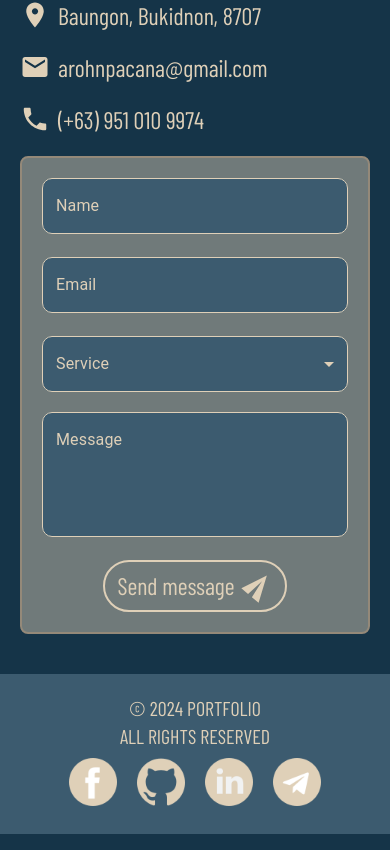
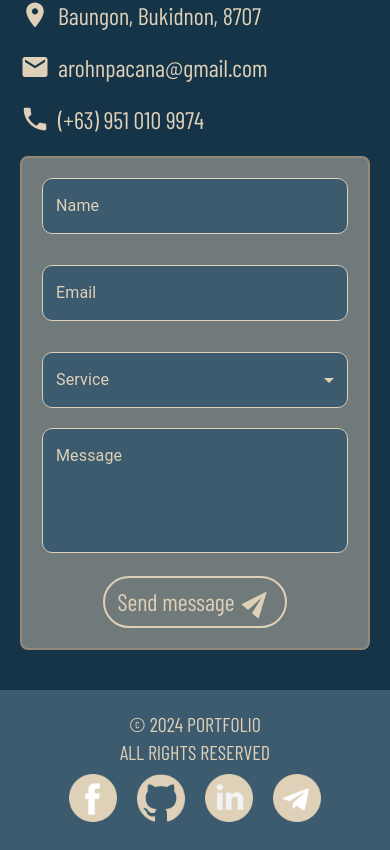
Before and after one commit to Morphmorph/RAP-Portfolio, a React (Create React App) app: page / in a window 390 px wide. Shown: the part 4814-5664 px from the top of the page. Built offline with nearby package versions, Linux system fonts and the light colour scheme; a web font is replaced by a local one.

Commit message:
Modification of screen responsiveness

```diff
--- a/src/Portfolio/Contact.jsx
+++ b/src/Portfolio/Contact.jsx
@@ -30,6 +30,12 @@ function Contact() {
     }
   };
 
+  const handleInputFocus = (field) => {
+    const newErrors = { ...errors };
+    delete newErrors[field];
+    setErrors(newErrors);
+  };
+
   const servicesOptions = [
     { value: 'web_development', label: 'Web Development' },
     { value: 'mobile_development', label: 'Mobile Development' },
@@ -39,15 +45,16 @@ function Contact() {
     <section id="hire-me" className='flex flex-col items-center p-5 xl:p-0 min-h-full my-0 sm:my-24'>
       <h1 className='text-5xl sm:text-7xl uppercase hover' style={{ color: '#DFD0B8' }}>Hire me</h1>
       <div className='flex flex-col-reverse lg:flex-row justify-center items-center w-full'>
-      <div className='mx-14 xl:mx-24'></div>
+        <div className='mx-14 xl:mx-24'></div>
         <div className='flex flex-col w-full lg:w-1/2 contact m-5 rounded-lg p-5 ' style={{ borderWidth: '2px', borderColor: '#948979' }}>
           <div className='flex flex-col 1sm:flex-row'>
             <CustomTextField
               label="Name"
               value={userData.name}
               onChange={e => handleInputChange(e, 'name')}
+              onFocus={() => handleInputFocus('name')}
               name="name"
-              error={errors['name']}
+              error={!!errors['name']}
               helperText={errors['name']}
             />
             <div className='mx-3'></div>
@@ -55,8 +62,9 @@ function Contact() {
               label="Email"
               value={userData.email}
               onChange={e => handleInputChange(e, 'email')}
+              onFocus={() => handleInputFocus('email')}
               name="email"
-              error={errors['email']}
+              error={!!errors['email']}
               helperText={errors['email']}
             />
           </div>
@@ -65,8 +73,9 @@ function Contact() {
               label="Service"
               value={userData.service}
               onChange={e => handleInputChange(e, 'service')}
+              onFocus={() => handleInputFocus('service')}
               name="service"
-              error={errors['service']}
+              error={!!errors['service']}
               helperText={errors['service']}
               options={servicesOptions}
             />
@@ -76,18 +85,18 @@ function Contact() {
               label="Message"
               value={userData.message}
               onChange={e => handleInputChange(e, 'message')}
-              error={errors['message']}
+              onFocus={() => handleInputFocus('message')}
+              error={!!errors['message']}
               maxRows={4}
               helperText={errors['message']}
             />
-
           </div>
           <div className='w-auto flex justify-center md:justify-end'>
-              <div className='border-2 py-2 px-3 rounded-full flex flex-row items-center justify-center btn' style={{ borderColor: '#DFD0B8' }} onClick={{}}>
-                <p className='text-2xl text-center' style={{ color: '#DFD0B8' }}>Send message</p>
-                <SendIcon className='send ml-2' sx={{ fontSize: 30, color: '#DFD0B8' }} />
-              </div>
+            <div className='border-2 py-2 px-3 rounded-full flex flex-row items-center justify-center btn' style={{ borderColor: '#DFD0B8' }} onClick={{}}>
+              <p className='text-2xl text-center' style={{ color: '#DFD0B8' }}>Send message</p>
+              <SendIcon className='send ml-2' sx={{ fontSize: 30, color: '#DFD0B8' }} />
             </div>
+          </div>
         </div>
         <div className='mx-0 lg:mx-14'></div>
         <div className='flex flex-wrap lg:flex-col justify-start w-full lg:w-1/2 items-start mt-10 xl:mt-0 '>
--- a/src/Portfolio/component/CustomTextField.jsx
+++ b/src/Portfolio/component/CustomTextField.jsx
@@ -2,7 +2,7 @@ import React from 'react';
 import TextField from '@mui/material/TextField';
 import { styled } from '@mui/system';
 
-const StyledTextField = styled(TextField)(({ theme, error }) => ({
+const StyledTextArea = styled(TextField)(({ theme, error }) => ({
   '& .MuiOutlinedInput-root': {
     '& fieldset': {
       borderRadius: '10px',
@@ -12,48 +12,38 @@ const StyledTextField = styled(TextField)(({ theme, error }) => ({
     borderRadius: 10,
     color: '#DFD0B8',
     '&.Mui-focused fieldset': {
-      borderColor: '#DFD0B8',
+      borderColor: error ? '#780000' : '#DFD0B8',
     },
     '&:hover fieldset': {
-      borderColor: '#DFD0B8',
+      borderColor: error ? '#780000' : '#DFD0B8',
     },
-    '& input': {
+    '& textarea': {
       color: '#DFD0B8',
     },
   },
   '& .MuiInputLabel-root': {
     color: error ? '#780000' : '#DFD0B8',
     '&.Mui-focused': {
-      color: '#DFD0B8',
+      color: error ? '#780000' : '#DFD0B8',
     },
   },
   '& .MuiFormHelperText-root': {
     color: '#780000',
+    paddingBottom: '8px', // Add vertical padding when there's an error
   },
 }));
 
-function CustomTextField({ value, label, type, onChange, required, error, helperText, maxRows, ...rest }) {
-  const handleInputChange = (event) => {
-    if (type === 'numeric') {
-      // Remove non-numeric characters from input value
-      event.target.value = event.target.value.replace(/\D/g, '');
-    }
-    // Forward the event to the onChange handler
-    if (onChange) {
-      onChange(event);
-    }
-  };
-
+function CustomTextArea({ value, label, onChange, onFocus, required, error, helperText, maxRows, ...rest }) {
   return (
-    <StyledTextField
+    <StyledTextArea
       label={label}
       value={value || ''}
       variant="outlined"
       fullWidth
       multiline
       maxRows={maxRows} // Set the maximum number of rows
-      type={type}
-      onChange={handleInputChange}
+      onChange={onChange}
+      onFocus={onFocus}
       required={required}
       error={error}
       helperText={error ? helperText : ' '} // Ensure helper text remains to maintain layout
@@ -62,4 +52,4 @@ function CustomTextField({ value, label, type, onChange, required, error, helper
   );
 }
 
-export default CustomTextField;
+export default CustomTextArea;
```
